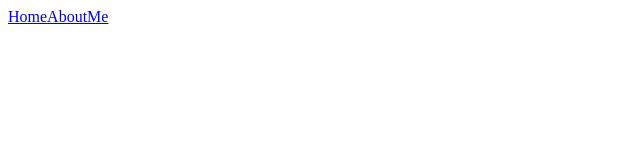
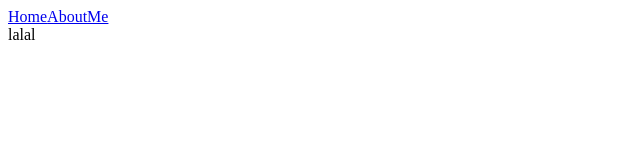
Before and after one commit to ThePojers/Dawid-Perzynski-Website, a React (Create React App) app: page /AboutMe in a window 1280 px wide. Shown: the top 160 px of the page, without its empty margins (0-640 px from the left). Built offline with nearby package versions, Linux system fonts and the light colour scheme.

Commit message:
eslint Test

```diff
--- a/src/components/layout/MainLayout/MainLayout.js
+++ b/src/components/layout/MainLayout/MainLayout.js
@@ -1,6 +1,6 @@
 import React from 'react';
 import PropTypes from 'prop-types';
-import PageNav from '../PageNav/PageNav'
+import PageNav from '../PageNav/PageNav';
 
 const MainLayout = ({children}) => (
   <div>
--- a/src/components/views/AboutMe/AboutMe.js
+++ b/src/components/views/AboutMe/AboutMe.js
@@ -3,7 +3,7 @@ import React from 'react';
 function AboutMe() {
   return (
     <div >
-
+        lalal
     </div>
   );
 }
```
Also changed, not shown: package.json (+10 -1 lines), 1 other file (tests, documents, lock files or other folders).
